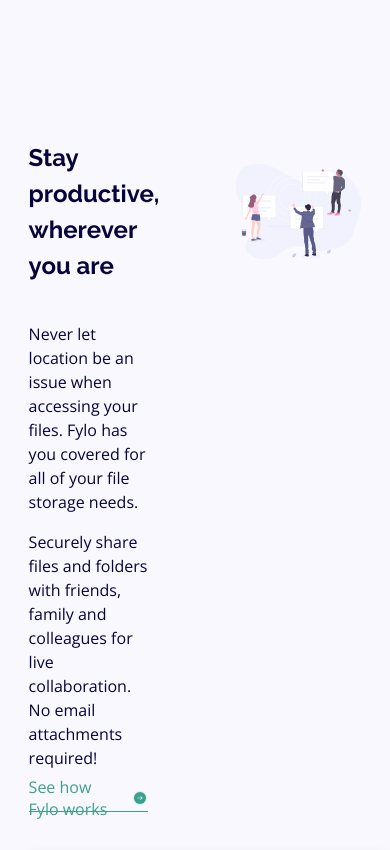
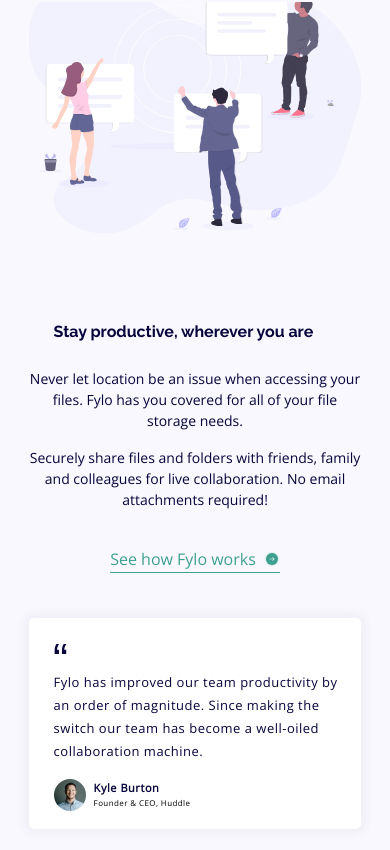
Before and after one commit to vanderms/fylo-landing-page-with-two-column-layout, a plain HTML site: page index.html in a window 390 px wide. Shown: the part 1014-1864 px from the top of the page. Drawn offline with nearby package versions, Linux system fonts and the light colour scheme.

Commit message:
implement responsive section productive

```diff
--- a/index.html
+++ b/index.html
@@ -50,7 +50,7 @@
     <section class="root-section-productive">
       <div class="section-container">
         <div class="content">
-          <h2 class="title tp-h1"> Stay productive, wherever you are</h2>
+          <h2 class="title tp-h2"> Stay productive, wherever you are</h2>
           <div class="paragraphs">
             <p class="tp-paragraph">
               Never let location be an issue when accessing your files. Fylo has you
--- a/scss/_section-productive.scss
+++ b/scss/_section-productive.scss
@@ -5,6 +5,10 @@
   margin-top: rem(164);
   position: relative;
   background-color: $light-grayish-blue;
+
+  @include media(tablet){
+    margin-top: rem(90);
+  }
 
   &::before{
     content: '';
@@ -19,21 +23,45 @@
     background-repeat: no-repeat;
     background-size: cover;
     background-position: center top;
+
+    @include media(rem(375)){
+      background-image: url(/images/bg-curve-mobile.svg);
+    }
   }
 }
-
 
 .root-section-productive .section-container{
   @include container;
   display: flex;
   justify-content: space-between;
 
+  @include media(tablet){
+    flex-direction: column-reverse;
+  }
 
   .content{
     margin-top: rem(178);
     margin-bottom: rem(107);
     width: 62.36%;
     padding-right: rem(88);
+
+    @include media(tablet){
+      width: 100%;
+      margin-top: rem(87);
+    }
+
+    @include media(mobile){
+      padding-right: 0;
+      display: flex;
+      flex-direction: column;
+      align-items: center;
+    }
+  }
+
+  .title{
+    @include media(mobile){
+      width: 85%;
+    }
   }
 
   .paragraphs{
@@ -42,6 +70,11 @@
     display: flex;
     flex-direction: column;
     gap: rem(16);
+
+    @include media(mobile){
+      margin-top: rem(24);
+      text-align: center;
+    }
   }
 
   .cta {
@@ -52,6 +85,10 @@
     align-items: center;
     color: $moderate-cyan;
     border-bottom: 1px solid $moderate-cyan;
+
+    @include media(mobile){
+      margin-top: rem(36);
+    }
   }
 
   .testimonial-card{
@@ -60,7 +97,13 @@
     background-color: white;
     box-shadow: 0px 0px 10px 5px rgba(56, 56, 56, 0.0458843);
     border-radius: 5px;
-    width: rem(356);
+    width: 100%;
+    max-width: rem(356);
+
+    @include media(mobile){
+     padding: rem(21) rem(12) rem(18) rem(25);
+
+    }
   }
 
   .tp-quote{
@@ -102,15 +145,15 @@
     }
   }
 
-
-
   .bg-image-container{
     width: 37.64%;
     margin-top: rem(202);
 
+    @include media(tablet){
+      width: 100%;
+      margin-top: rem(93);
+    }
   }
-
-
 
   .bg-image{
     width: 100%;
--- a/scss/_typography.scss
+++ b/scss/_typography.scss
@@ -20,6 +20,11 @@
   color: $very-dark-blue;
 }
 
+.tp-h2{
+  @extend .tp-h1;
+  font-size: clamp(rem(16), 2.75vw, rem(40));
+}
+
 .tp-subtitle{
   font-family: $open-sans;
   font-weight: 400;
@@ -32,7 +37,7 @@
 .tp-paragraph{
   font-family: $open-sans;
   font-weight: 400;
-  font-size: 16px;
+  font-size: clamp(rem(14), 3.5vw, rem(16));
   line-height: 1.5;
   color: $very-dark-blue;
 }
```
Also changed, not shown: index.css.
